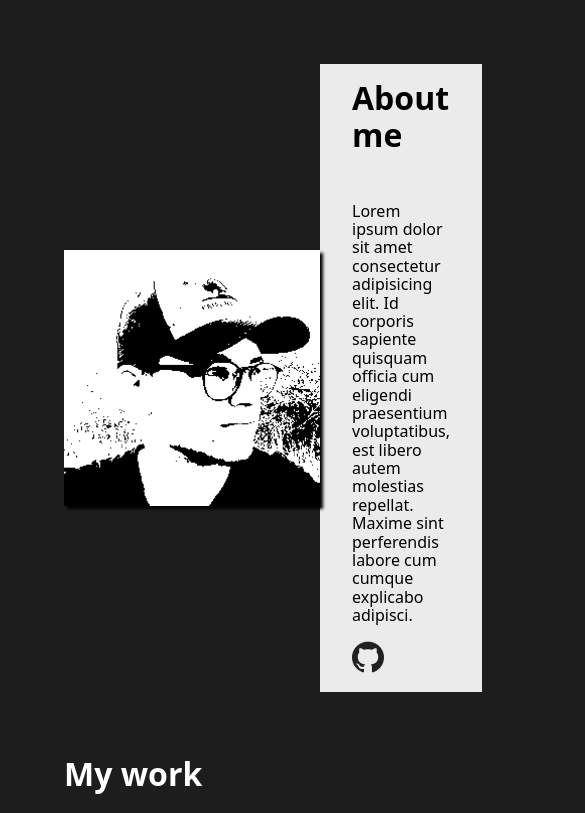
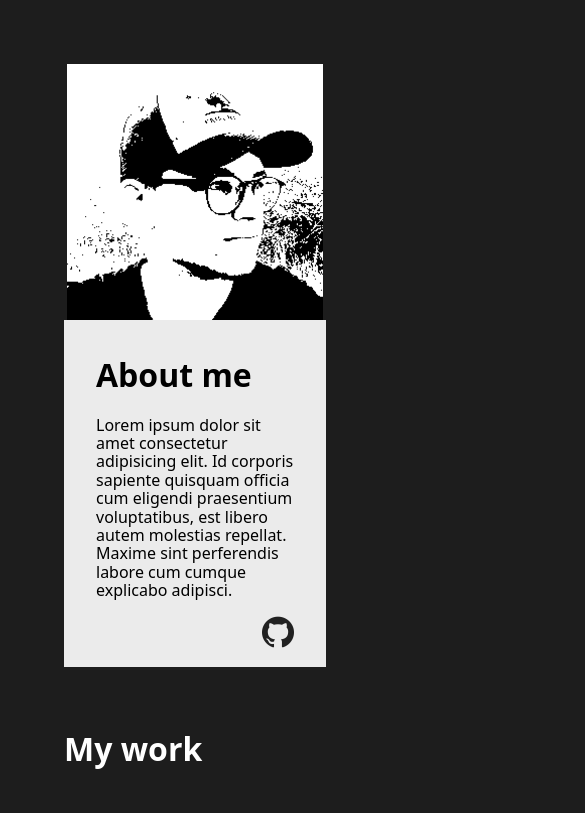
Before and after one commit to Oxwillfollow/homepage, a website built with webpack: page src/template.html in a window 390 px wide. Shown: the top 813 px of the page, 585 px wide, since content can reach past the window. Built offline with nearby package versions, Linux system fonts and the light colour scheme.

Commit message:
Adjust layout for different screen sizes

```diff
--- a/src/styles.css
+++ b/src/styles.css
@@ -1,22 +1,4 @@
 @import "../node_modules/modern-normalize/modern-normalize.css";
-
-@media (max-width: 1200px) {
-  .projects-container {
-    grid-template-columns: 1fr 1fr 1fr;
-  }
-}
-
-@media (max-width: 900px) {
-  .projects-container {
-    grid-template-columns: 1fr 1fr;
-  }
-}
-
-@media (max-width: 600px) {
-  .projects-container {
-    grid-template-columns: 1fr;
-  }
-}
 
 body {
   background-color: rgb(29, 29, 29);
@@ -27,11 +9,6 @@ body {
 
 h2 {
   margin: 0;
-}
-
-h1 {
-  margin-bottom: 3rem;
-  margin-top: 0;
 }
 
 header {
@@ -47,17 +24,26 @@ header {
   p {
     max-width: 1000px;
   }
+
+  .sm-icons {
+    display: flex;
+    justify-content: flex-end;
+  }
 }
 
 .img-about-me {
-  width: 300px;
-  box-shadow: 3px 3px 3px rgb(0, 0, 0);
+  max-width: 300px;
   z-index: 1;
 }
 
 main {
   color: white;
   padding: 4rem;
+
+  h1 {
+    margin-bottom: 3rem;
+    margin-top: 0;
+  }
 }
 
 .projects-container {
@@ -118,3 +104,46 @@ footer {
   gap: 4rem;
   align-items: center;
 }
+
+@media (max-width: 1200px) {
+  .projects-container {
+    grid-template-columns: 1fr 1fr 1fr;
+  }
+}
+
+@media (max-width: 900px) {
+  .projects-container {
+    grid-template-columns: 1fr 1fr;
+  }
+
+  header {
+    display: block;
+  }
+
+  .img-about-me {
+    float: left;
+    position: relative;
+    left: -2rem;
+    top: -2rem;
+  }
+}
+
+@media (max-width: 600px) {
+  .projects-container {
+    grid-template-columns: 1fr;
+  }
+
+  header {
+    display: flex;
+    flex-direction: column;
+  }
+
+  footer {
+    flex-direction: column;
+  }
+
+  .img-about-me {
+    float: none;
+    position: static;
+  }
+}
```
